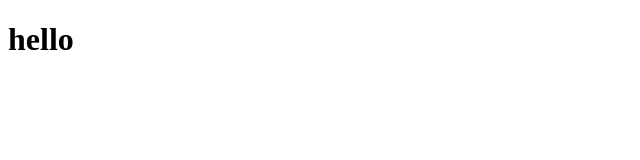
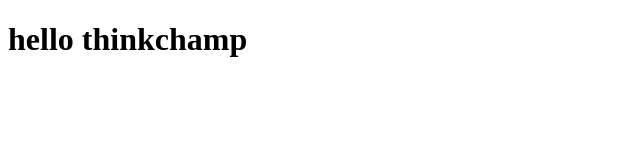
Before and after one commit to Keerthiy-28/new-webpage, a plain HTML site: page index.html in a window 1280 px wide. Shown: the whole page, without its empty margins (0-640 px from the left). Drawn offline with Linux system fonts and the light colour scheme.

Commit message:
this file is done

```diff
--- a/index.html
+++ b/index.html
@@ -6,6 +6,8 @@
     <title>Document</title>
 </head>
 <body>
-    <h1>hello</h1>
+    <h1>hello thinkchamp
+
+    </h1>
 </body>
 </html>
```
